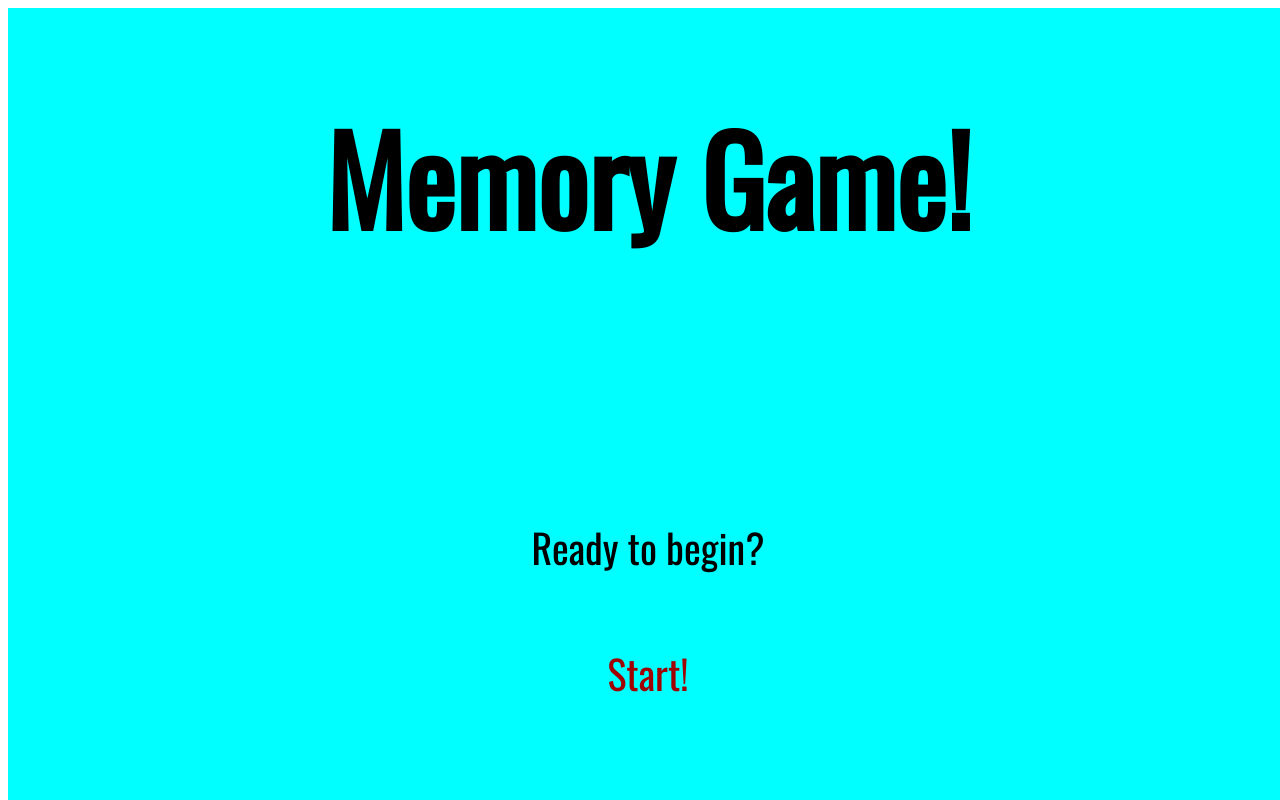
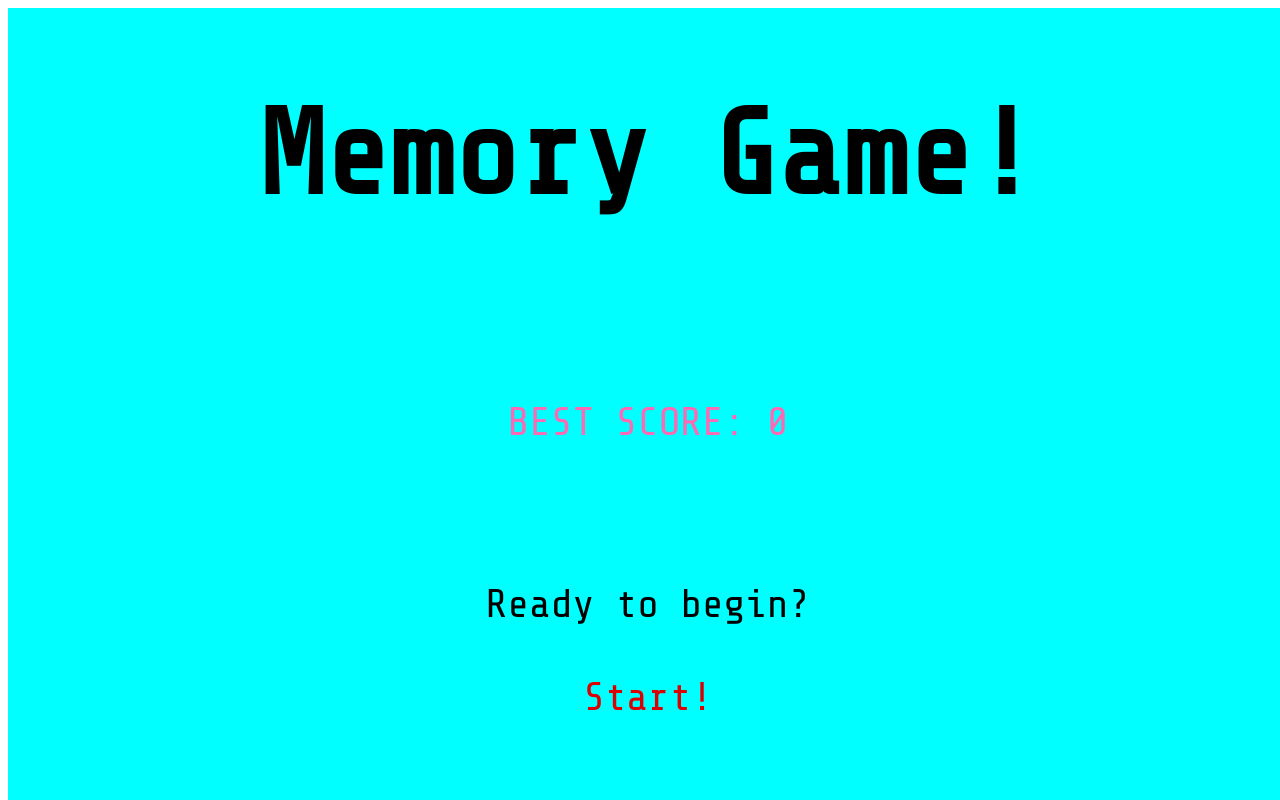
Before and after one commit to paganrage333/SPRING, a plain HTML site: page memory-game/index.html in a window 1280 px wide. Shown: the top 800 px of the page. Drawn offline with nearby package versions, Linux system fonts and the light colour scheme.

Commit message:
added best score, styled further

```diff
--- a/memory-game/index.html
+++ b/memory-game/index.html
@@ -8,6 +8,9 @@
   <body>
     <div id="welcome">
       <h1>Memory Game!</h1>
+      <div id="bestScore">
+        BEST SCORE: 0
+      </div>
       <p>Ready to begin? <a href="#game">Start!</a> </p>
     </div>
     <div id="btn">
--- a/memory-game/script.js
+++ b/memory-game/script.js
@@ -89,12 +89,18 @@ const scoreDisplay = document.getElementById("scoreDisplay");
 let score = 0;
 let lowestScore = localStorage.getItem("lowestScore") || Infinity;
 
+let bestScore = document.querySelector("#bestScore");
+
+//update initial display of best score
+bestScore.textContent = "BEST SCORE: " + (lowestScore === Infinity ?0 : lowestScore);
+
 // TODO: Implement this function!
 
 function handleCardClick(event) {
   //Increment score
   score++;
   scoreDisplay.textContent = "Score: " + score;
+  bestScore.textContent = "Best Score: " + lowestScore;
 
   const clickedCard = event.target;
 
--- a/memory-game/style.css
+++ b/memory-game/style.css
@@ -1,4 +1,4 @@
-@import url('https://fonts.googleapis.com/css2?family=Oswald&display=swap');
+@import url('https://fonts.googleapis.com/css2?family=Oswald&family=Share+Tech+Mono&display=swap');
 
 html {
   scroll-behavior: smooth;
@@ -6,6 +6,14 @@ html {
 
 #game {
   background-color: blanchedalmond;
+}
+
+#bestScore {
+  display: grid;
+  justify-content: center;
+  font-family: Share Tech Mono;
+  font-size: 40px;
+  color: hotpink;
 }
 
 #game div {
@@ -20,7 +28,7 @@ html {
 h1 {
   display: grid;
   justify-content: center;
-  font-family: Oswald;
+  font-family: Share Tech Mono;
   font-size: 120px;
 }
 
@@ -34,7 +42,7 @@ h1 {
 #welcome p {
   display: grid;
   justify-content: center;
-  font-family: Oswald;
+  font-family: Share Tech Mono;
   font-size: 40px;
 }
 
@@ -42,11 +50,11 @@ h1 {
   display: grid;
   justify-content: center;
   text-decoration: none;
-  color: rgb(160, 0, 0);
+  color: rgb(220, 0, 0);
 }
 
 #welcome a:visited {
-  color:rgb(160, 0, 0);
+  color:rgb(211, 0, 0);
 }
 
 #welcome a:hover {
@@ -58,7 +66,7 @@ h1 {
   justify-content: space-evenly;
   background-color: deeppink;
   font-size: 20px;
-  font-family: Oswald;
+  font-family: Share Tech Mono;
   /* height: 15vh; */
 }
 
@@ -80,8 +88,8 @@ h1 {
 section {
   display: grid;
   /* justify-content: space-evenly; */
-  font-family: Oswald;
+  font-family: Share Tech Mono;
   font-size: 50px;
   width: 100vw;
-  padding-left: 180px;
+  /* padding-left: 2  0px; */
 }
```
